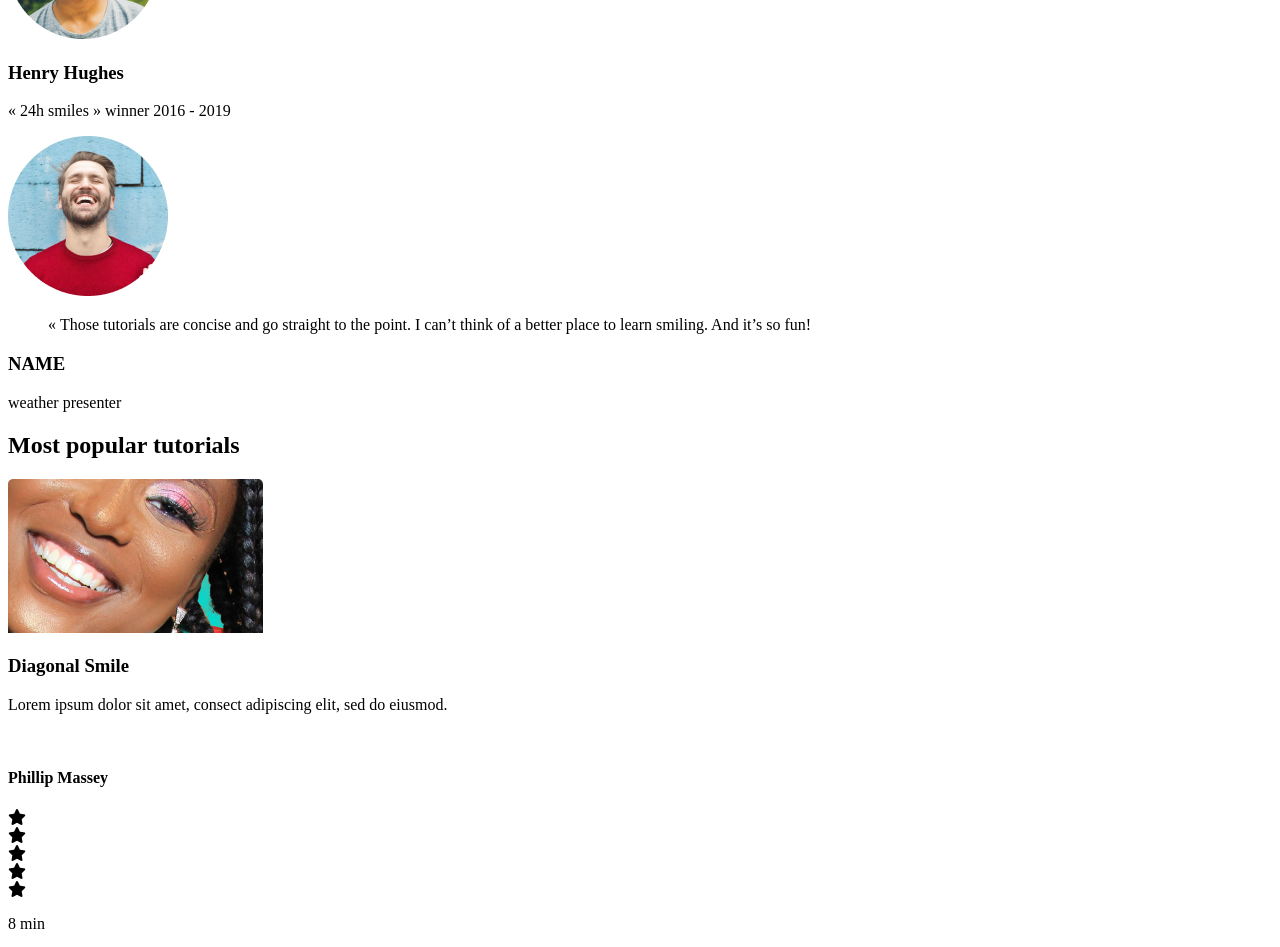
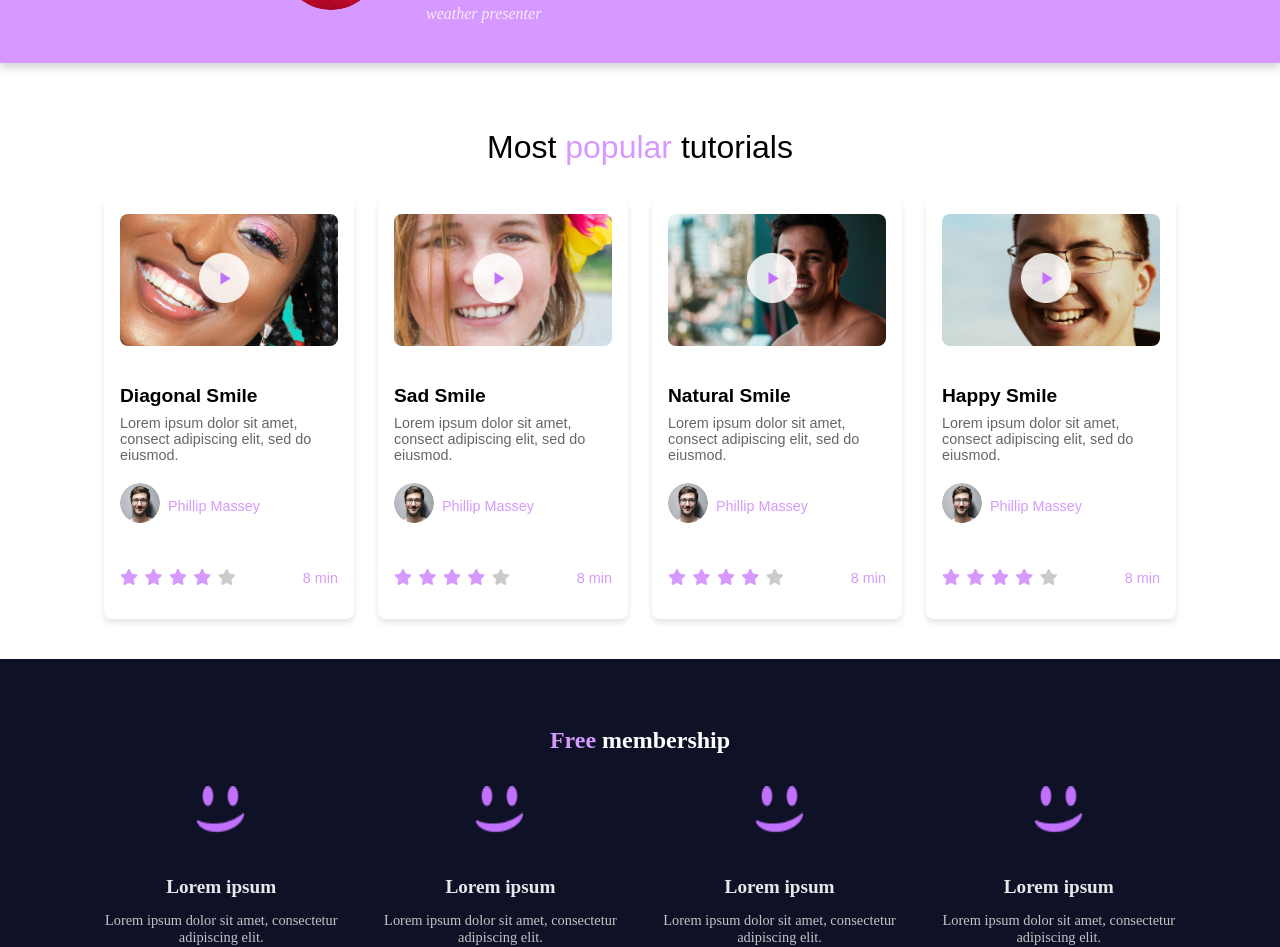
Before and after one commit to Oyekanmi123/alx_html_css, a plain HTML site: page css_advanced/index.html in a window 1280 px wide. Shown: the part 1120-2067 px from the top of the page. Drawn offline with Linux system fonts and the light colour scheme.

Commit message:
Add styles to index.html in css_advanced directory

```diff
--- a/css_advanced/index.html
+++ b/css_advanced/index.html
@@ -5,6 +5,7 @@
     <meta name="viewport" content="width=device-width, initial-scale=1.0">
     <script src="https://kit.fontawesome.com/4a2b055604.js" crossorigin="anonymous"></script>
     <title>Document</title>
+    <link rel="stylesheet" href="styles.css">
 </head>
 <body>
     <header>
@@ -28,152 +29,174 @@
                 <span>LAUGH</span>
                 <button>REGISTER FOR FREE</button>
             </div>
-            <div>
-                <h2>Learn from the pros</h2>
-                <div>
+            <div class="container">
+                <h2><span class="learn">Learn</span> from the pros</h2>
+                <div class="tutors">
                     <div>
                         <img src="images/1.png" alt="">
                         <h3>Phillip Massey</h3>
-                        <p>« Smile of the year » 2018 - 2019</p>
+                        <p>« Smile of the year » <br> 2018 - 2019</p>
                     </div>
                     <div>
                         <img src="images/3.png" alt="">
                         <h3>Nannie Lawrence</h3>
-                        <p>Best « little smile » 2017</p>
+                        <p>Best « little smile » <br> 2017</p>
                     </div>
-                    <div>
+                    <div class="bruce">
                         <img src="images/2.png" alt="">
                         <h3>Bruce Walters</h3>
-                        <p>Best « Friend Smile » live performance 2019</p>
+                        <p>Best « Friend Smile » <br>live performance 2019</p>
                     </div>
                     <div>
                         <img src="images/4.png" alt="">
                         <h3>Henry Hughes</h3>
-                        <p>« 24h smiles » winner 2016 - 2019</p>
+                        <p>« 24h smiles » winner <br> 2016 - 2019</p>
                     </div>
                 </div>
             </div>
         </section>
-        <section>
+        <section class="quotes">
             <div>
                 <img src="images/5.png" alt="image">
             </div>
             <div>
-                <blockquote>« Those tutorials are concise and go straight to the point. I can’t think of a better place to learn smiling. And it’s so fun!</blockquote>
-                <h3>NAME</h3>
+                <blockquote>« Those tutorials are concise and go straight to the point. I can’t think of a better <br> place to learn smiling. And it’s so fun!</blockquote>
+                <h3>Person Name</h3>
                 <P>weather presenter</P>
             </div>
         </section>
-        <section>
-            <h2>Most popular tutorials</h2>
-            <div>
+        <section class="tutorials">
+            <h2>Most <span class="popular">popular</span> tutorials</h2>
+            <div class="tutorials-container">
+                <div class="tutorial-card">
+                    <div class="video-icon">
+                        <img src="images/play.png" alt="Video Icon">
+                    </div>
                     <img src="images/9.png" alt="">
                     <h3>Diagonal Smile</h3>
                     <p>Lorem ipsum dolor sit amet, consect adipiscing elit, sed do eiusmod.</p>
-                <div>
-                    <img src="./images/1 (3).png" alt="">
+                    <div class="author">
+                        <img src="images/1.png" alt="">
                         <h4>Phillip Massey</h4>
                     </div>
-                <div>
-                    <div><i class="fa-solid fa-star"></i></div>
-                    <div><i class="fa-solid fa-star"></i></div>
-                    <div><i class="fa-solid fa-star"></i></div>
-                    <div><i class="fa-solid fa-star"></i></div>
-                    <div><i class="fa-solid fa-star"></i></div>
+                    <div class="card-footer">
+                        <div class="ratings">
+                            <i class="fa-solid fa-star"></i>
+                            <i class="fa-solid fa-star"></i>
+                            <i class="fa-solid fa-star"></i>
+                            <i class="fa-solid fa-star"></i>
+                            <i class="fa-solid fa-star grey-star"></i>
                         </div>
-                <p>8 min</p>
+                        <p class="duration">8 min</p>
                     </div>
-            <div>
+                </div>
+                <div class="tutorial-card">
+                    <div class="video-icon">
+                        <img src="images/play.png" alt="Video Icon">
+                    </div>
                     <img src="images/7.png" alt="">
                     <h3>Sad Smile</h3>
                     <p>Lorem ipsum dolor sit amet, consect adipiscing elit, sed do eiusmod.</p>
-                <div>
-                    <img src="./images/1 (3).png" alt="">
+                    <div class="author">
+                        <img src="images/1.png" alt="">
                         <h4>Phillip Massey</h4>
                     </div>
-                <div>
-                    <div><i class="fa-solid fa-star"></i></div>
-                    <div><i class="fa-solid fa-star"></i></div>
-                    <div><i class="fa-solid fa-star"></i></div>
-                    <div><i class="fa-solid fa-star"></i></div>
-                    <div><i class="fa-solid fa-star"></i></div>
+                    <div class="card-footer">
+                        <div class="ratings">
+                            <i class="fa-solid fa-star"></i>
+                            <i class="fa-solid fa-star"></i>
+                            <i class="fa-solid fa-star"></i>
+                            <i class="fa-solid fa-star"></i>
+                            <i class="fa-solid fa-star grey-star"></i>
                         </div>
-                <p>8 min</p>
+                        <p class="duration">8 min</p>
                     </div>
-            <div>
+                </div>
+                <div class="tutorial-card">
+                    <div class="video-icon">
+                        <img src="images/play.png" alt="Video Icon">
+                    </div>
                     <img src="images/8.png" alt="">
                     <h3>Natural Smile</h3>
                     <p>Lorem ipsum dolor sit amet, consect adipiscing elit, sed do eiusmod.</p>
-                <div>
-                    <img src="./images/1 (3).png" alt="">
+                    <div class="author">
+                        <img src="images/1.png" alt="">
                         <h4>Phillip Massey</h4>
                     </div>
-                <div>
-                    <div><i class="fa-solid fa-star"></i></div>
-                    <div><i class="fa-solid fa-star"></i></div>
-                    <div><i class="fa-solid fa-star"></i></div>
-                    <div><i class="fa-solid fa-star"></i></div>
-                    <div><i class="fa-solid fa-star"></i></div>
+                    <div class="card-footer">
+                        <div class="ratings">
+                            <i class="fa-solid fa-star"></i>
+                            <i class="fa-solid fa-star"></i>
+                            <i class="fa-solid fa-star"></i>
+                            <i class="fa-solid fa-star"></i>
+                            <i class="fa-solid fa-star grey-star"></i>
                         </div>
-                <p>8 min</p>
+                        <p class="duration">8 min</p>
                     </div>
-            <div>
+                </div>
+                <div class="tutorial-card">
+                    <div class="video-icon">
+                        <img src="images/play.png" alt="Video Icon">
+                    </div>
                     <img src="images/6.png" alt="">
                     <h3>Happy Smile</h3>
                     <p>Lorem ipsum dolor sit amet, consect adipiscing elit, sed do eiusmod.</p>
-                <div>
-                    <img src="./images/1 (3).png" alt="">
+                    <div class="author">
+                        <img src="images/1.png" alt="">
                         <h4>Phillip Massey</h4>
                     </div>
-                <div>
-                    <div><i class="fa-solid fa-star"></i></div>
-                    <div><i class="fa-solid fa-star"></i></div>
-                    <div><i class="fa-solid fa-star"></i></div>
-                    <div><i class="fa-solid fa-star"></i></div>
-                    <div><i class="fa-solid fa-star"></i></div>
+                    <div class="card-footer">
+                        <div class="ratings">
+                            <i class="fa-solid fa-star"></i>
+                            <i class="fa-solid fa-star"></i>
+                            <i class="fa-solid fa-star"></i>
+                            <i class="fa-solid fa-star"></i>
+                            <i class="fa-solid fa-star grey-star"></i>
                         </div>
-                <p>8 min</p>
+                        <p class="duration">8 min</p>
+                    </div>
+                </div>
             </div>
         </section>
-        <section>
-            <h2>Free membership</h2>
+        <section class="membership">
+            <h2><span class="purple">Free</span> membership</h2>
             <div>
                 <img src="images/smile.png" alt="">
-                <h3>Lorem Ipsum</h3>
+                <h3>Lorem ipsum</h3>
                 <p>Lorem ipsum dolor sit amet, consectetur adipiscing elit.</p>
             </div>
             <div>
                 <img src="images/smile.png" alt="">
-                <h3>Lorem Ipsum</h3>
+                <h3>Lorem ipsum</h3>
                 <p>Lorem ipsum dolor sit amet, consectetur adipiscing elit.</p>
             </div>
             <div>
                 <img src="images/smile.png" alt="">
-                <h3>Lorem Ipsum</h3>
+                <h3>Lorem ipsum</h3>
                 <p>Lorem ipsum dolor sit amet, consectetur adipiscing elit.</p>
             </div>
             <div>
                 <img src="images/smile.png" alt="">
-                <h3>Lorem Ipsum</h3>
+                <h3>Lorem ipsum</h3>
                 <p>Lorem ipsum dolor sit amet, consectetur adipiscing elit.</p>
             </div>
             <button>REGISTER FOR FREE</button>
         </section>
-        <section>
+        <section class="faq">
             <h2>F.A.Q</h2>
             <div>
                 <div>
                     <div>
                         <h3>How does this work?</h3>
                     </div>
-                    <div>
+                    <div class="text">
                         Lorem ipsum dolor sit amet, consectetur adipiscing elit, sed do eiusmod tempor incididunt ut labore et dolore magna aliqua. Ut enim ad minim veniam, quis nostrud exercitation ullamco laboris nisi ut aliquip ex ea commodo consequat. Duis aute irure dolor in reprehenderit in voluptate velit esse cillum dolore eu fugiat nulla pariatur. Excepteur sint occaecat cupidatat non proident, sunt in culpa qui officia deserunt mollit anim id est laborum.
                     </div>
 
                     <div>
                         <h3>How does this work?</h3>
                     </div>
-                    <div>
+                    <div class="text">
                         Lorem ipsum dolor sit amet, consectetur adipiscing elit, sed do eiusmod tempor incididunt ut labore et dolore magna aliqua. Ut enim ad minim veniam, quis nostrud exercitation ullamco laboris nisi ut aliquip ex ea commodo consequat. Duis aute irure dolor in reprehenderit in voluptate velit esse cillum dolore eu fugiat nulla pariatur. Excepteur sint occaecat cupidatat non proident, sunt in culpa qui officia deserunt mollit anim id est laborum.
                     </div>
                 </div>
@@ -181,13 +204,13 @@
                     <div>
                         <h3>How does this work?</h3>
                     </div>
-                    <div>
+                    <div class="text">
                         Lorem ipsum dolor sit amet, consectetur adipiscing elit, sed do eiusmod tempor incididunt ut labore et dolore magna aliqua. Ut enim ad minim veniam, quis nostrud exercitation ullamco laboris nisi ut aliquip ex ea commodo consequat. Duis aute irure dolor in reprehenderit in voluptate velit esse cillum dolore eu fugiat nulla pariatur. Excepteur sint occaecat cupidatat non proident, sunt in culpa qui officia deserunt mollit anim id est laborum.
                     </div>
                     <div>
                         <h3>How does this work?</h3>
                     </div>
-                    <div>
+                    <div class="text">
                         Lorem ipsum dolor sit amet, consectetur adipiscing elit, sed do eiusmod tempor incididunt ut labore et dolore magna aliqua. Ut enim ad minim veniam, quis nostrud exercitation ullamco laboris nisi ut aliquip ex ea commodo consequat. Duis aute irure dolor in reprehenderit in voluptate velit esse cillum dolore eu fugiat nulla pariatur. Excepteur sint occaecat cupidatat non proident, sunt in culpa qui officia deserunt mollit anim id est laborum.
                     </div>
                 </div>
@@ -195,7 +218,7 @@
         </section>
     </main>
     <footer>
-        <section>
+        <section class="base">
             <div>
                 <img src="images/logo.png" alt="logo">
                 <div>
--- /dev/null
+++ b/css_advanced/styles.css
@@ -0,0 +1,436 @@
+*{
+    box-sizing: border-box;
+}
+
+body{
+    background-image: url(images/Object.png);
+    margin: 0;
+    background-repeat: no-repeat;
+}
+
+header {
+    color: white;
+    padding: 20px 0;
+}
+
+header nav{
+    display: flex;
+    align-items: center;
+    justify-content: space-between;
+    max-width: 1200px;
+    margin: 0 auto;
+    padding: 0 20px;
+}
+
+header ul {
+    list-style: none;
+    display: flex;
+    margin: 0;
+    padding: 0;
+}
+
+header ul li {
+    margin: 0 17px;
+}
+
+header ul li a {
+    color: white;
+    text-decoration: none;
+    font-size: 12px;
+    font-weight: 300;
+}
+
+header ul li a:hover {
+    color: #ddd;
+}
+
+/* Hero Section */
+main section:first-child {
+    text-align: center;
+    padding: 140px 20px;
+    color: white;
+}
+
+main section:first-child h1 {
+    font-size: 6rem;
+    margin: 20px 0 0;
+    padding-right: 50px;
+    font-weight: 900;
+}
+
+main section:first-child span {
+    display: inline-block;
+    font-size: 12px;
+    font-weight: bold;
+    color: white;
+    padding: 5px 15px;
+    margin-right: 10px;
+}
+
+main section:first-child button {
+    margin-top: 20px;
+    padding: 10px 20px;
+    font-size: 11px;
+    font-weight: bold;
+    color: white;
+    background: #d699ff;
+    border: none;
+    border-radius: 25px;
+    cursor: pointer;
+    display: block;
+    margin: 20px auto;
+}
+
+main section:first-child button:hover {
+    background: #555;
+}
+
+main section .container h2{
+    color: #fff;
+    margin-top: 210px;
+}
+
+.container .learn{
+    color: #d699ff;
+    padding: 0;
+    margin: 0;
+    font-size: 27px;
+}
+
+main section .container .tutors{
+    display: flex;
+    flex-wrap: wrap;
+    justify-content: center;
+    margin: 20px 0;
+}
+
+main section .container .tutors .bruce img{
+    width: 53%;
+    border-radius: 50%;
+}
+
+main section .container .tutors div{
+    flex: 1 1 calc(25% - 20px);
+    box-sizing: border-box;
+    margin: 10px;
+    box-shadow: 0 4px 6px rgba(0, 0, 0, 0.1);
+    text-align: center;
+    padding: 20px;
+}
+
+main section .container .tutors div h3{
+    font-size: 1.2rem;
+    margin: 10px 0;
+}
+
+main section .container .tutors div p{
+    font-size: 0.9rem;
+    color: whitesmoke;
+    font-style: italic;
+    opacity: 0.8;
+}
+
+main .quotes {
+    display: flex;
+    align-items: center;
+    justify-content: center;
+    gap: 20px;
+    margin-top: -170px;
+    padding: 40px;
+    background-color: #d699ff;
+    color: #fff;
+    box-shadow: 0 4px 10px rgba(0, 0, 0, 0.2);
+}
+
+main .quotes img {
+    border-radius: 50%;
+    width: 100px;
+    height: 100px;
+    object-fit: cover;
+}
+
+main .quotes div {
+    display: flex;
+    flex-direction: column;
+    gap: 10px;
+}
+
+main .quotes blockquote {
+    font-size: 18px;
+    line-height: 1.5;
+    margin: 0;
+    padding-left: 20px;
+    position: relative;
+}
+
+main .quotes h3 {
+    font-size: 20px;
+    margin: 10px 25px 0;
+    font-weight: bold;
+}
+
+main .quotes p {
+    font-size: 16px;
+    margin: 0 25px;
+    opacity: 0.8;
+    font-style: italic;
+}
+
+main .tutorials{
+    padding: 40px;
+    text-align: center;
+    font-family: Arial, sans-serif;
+}
+
+main .tutorials h2 {
+    font-size: 32px;
+    margin-bottom: 20px;
+    font-weight: lighter;
+}
+
+
+main .tutorials .popular{
+    color: #d699ff;
+}
+
+.tutorials-container {
+    display: flex;
+    justify-content: center;
+    flex-wrap: wrap;
+    gap: 1.5rem;
+    margin-top: 2rem;
+}
+
+.tutorial-card {
+    background: #fff;
+    border-radius: 8px;
+    box-shadow: 0 4px 6px rgba(0, 0, 0, 0.1);
+    max-width: 250px;
+    text-align: left;
+    padding: 1rem;
+    transition: transform 0.3s ease, box-shadow 0.3s ease;
+    position: relative;
+}
+
+/* .tutorial-card:hover {
+    transform: translateY(-5px);
+    box-shadow: 0 6px 12px rgba(0, 0, 0, 0.15);
+} */
+
+.video-icon {
+    position: absolute;
+    top: 50px;
+    left: 90px;
+    z-index: 1;
+    border-radius: 50%;
+    padding: 5px;
+    display: block;
+}
+
+.video-icon img {
+    width: 50px;
+    height: 50px;
+}
+
+/* Card Image */
+.tutorial-card img {
+    width: 100%;
+    border-radius: 8px;
+    margin-bottom: 1rem;
+}
+
+/* Title */
+.tutorial-card h3 {
+    font-size: 1.2rem;
+    margin-bottom: 0.5rem;
+    font-weight: 600;
+}
+
+/* Description */
+.tutorial-card p {
+    font-size: 0.9rem;
+    color: #666;
+    margin: 0.5rem 0;
+}
+
+/* Author Section */
+.author {
+    display: flex;
+    align-items: center;
+    gap: 0.5rem;
+    margin-top: 1rem;
+}
+
+.author img {
+    width: 40px;
+    height: 40px;
+    border-radius: 50%;
+}
+
+.author h4 {
+    font-size: 0.9rem;
+    font-weight: 500;
+    padding-bottom: 10px;
+    color: #d699ff;
+}
+
+.card-footer {
+    display: flex;
+    justify-content: space-between;
+    align-items: center;
+    margin-top: 10px;
+}
+
+/* Ratings */
+.ratings {
+    margin: 1rem 0;
+    color: #d699ff;
+}
+
+.ratings i {
+    margin-right: 2px;
+}
+
+.ratings .grey-star{
+    color: gray;
+    opacity: 0.4;
+}
+
+/* Duration */
+.tutorial-card .duration {
+    font-size: 0.9rem;
+    font-weight: 500;
+    color: #d699ff;
+}
+/* Membership Section */
+.membership {
+    text-align: center;
+    padding: 3rem 2rem;
+    background-color: #0f1227;
+}
+
+.membership h2 {
+    color: #fff;
+    font-weight: bold;
+    margin-bottom: 1rem;
+}
+
+.membership .purple{
+    color: #d699ff;
+}
+
+.membership div {
+    display: inline-block;
+    width: 20%;
+    margin: 1rem;
+    text-align: center;
+}
+
+.membership img {
+    width: 50px;
+    height: 50px;
+    margin-bottom: 1rem;
+}
+
+.membership h3 {
+    font-size: 1.2rem;
+    margin-bottom: 0.5rem;
+    color: white;
+    opacity: 0.9;
+}
+
+.membership p {
+    font-size: 0.9rem;
+    color: #c4c4c4;
+}
+
+.membership button {
+    margin-top: 2rem;
+    padding: 0.8rem 2rem;
+    font-size: 1rem;
+    color: #fff;
+    background-color: #c742ff;
+    border: none;
+    border-radius: 35px;
+    cursor: pointer;
+}
+
+.membership button:hover {
+    background-color: #9d36cc;
+}
+
+/* FAQ Section */
+.faq {
+    text-align: center;
+    padding: 3rem 2rem;
+    background-color: #fff;
+    color: #000;
+}
+
+.faq h2 {
+    color: #000;
+    font-weight: bold;
+    margin-bottom: 2rem;
+    line-height: 1.5;
+}
+
+.faq div {
+    display: flex;
+    justify-content: center;
+    flex-wrap: wrap;
+    gap: 2rem;
+}
+
+.faq > div > div {
+    width: 40%;
+    text-align: left;
+    padding: 1rem;
+}
+
+.faq h3 {
+    font-size: 1.2rem;
+    margin-bottom: 0.5rem;
+    font-weight: bold;
+}
+
+.faq div .text {
+    font-size: 0.9rem;
+    color: grey;
+}
+
+/* Footer Section */
+footer {
+    background-color: #0f1227;
+    padding: 2rem 1rem;
+    text-align: center;
+}
+
+footer div{
+    display: flex;
+    align-items: center;
+    justify-content: space-between;
+    margin: 0 100px;
+}
+
+footer img {
+    width: 100px;
+    margin-bottom: 1rem;
+
+}
+
+footer i {
+    color: #fff;
+    font-size: 1.5rem;
+    margin: 0 0.5rem;
+    cursor: pointer;
+}
+
+footer i:hover {
+    color: #c742ff;
+}
+
+footer p {
+    font-size: 0.9rem;
+    color: #c4c4c4;
+    margin-top: 1rem;
+}
```
Lines whose indentation alone changed are shown as unchanged.
